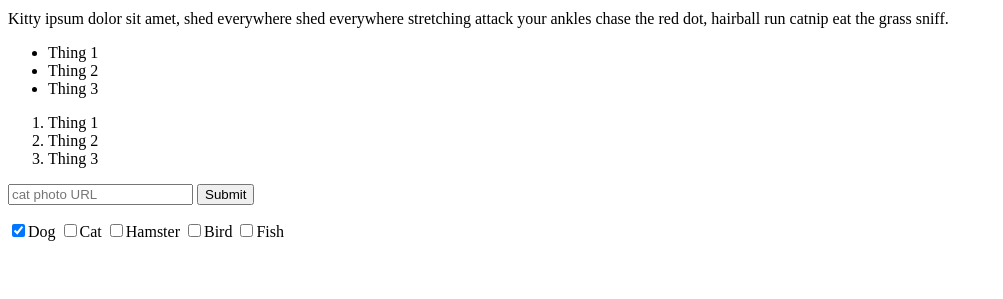
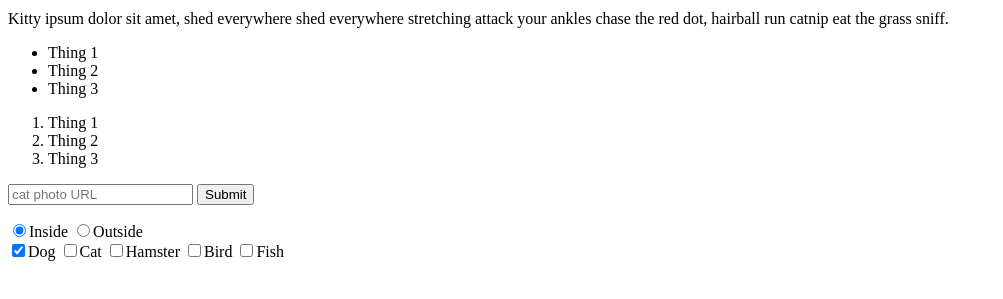
Before and after one commit to dejo79/Repo09, a website: page ex17/src/index.html in a window 1280 px wide. Shown: the part 361-660 px from the top of the page, without its empty margins (0-1003 px from the left). Drawn offline with Linux system fonts and the light colour scheme.

Commit message:
Added html files

```diff
--- a/ex17/src/index.html
+++ b/ex17/src/index.html
@@ -19,6 +19,14 @@
     <button type="submit">Submit</button>
     <!--It says: Please fill out this field-->
   </form>
+  <div>
+    <label for="inside">
+        <input id="inside" type="radio" name="inside-outside" value="inside" checked>Inside
+    </label>
+    <label for="outside">
+        <input id="outside" type="radio" name="inside-outside" value="outside" >Outside
+    </label>
+</div>
 
 <div>
     <label>
```
